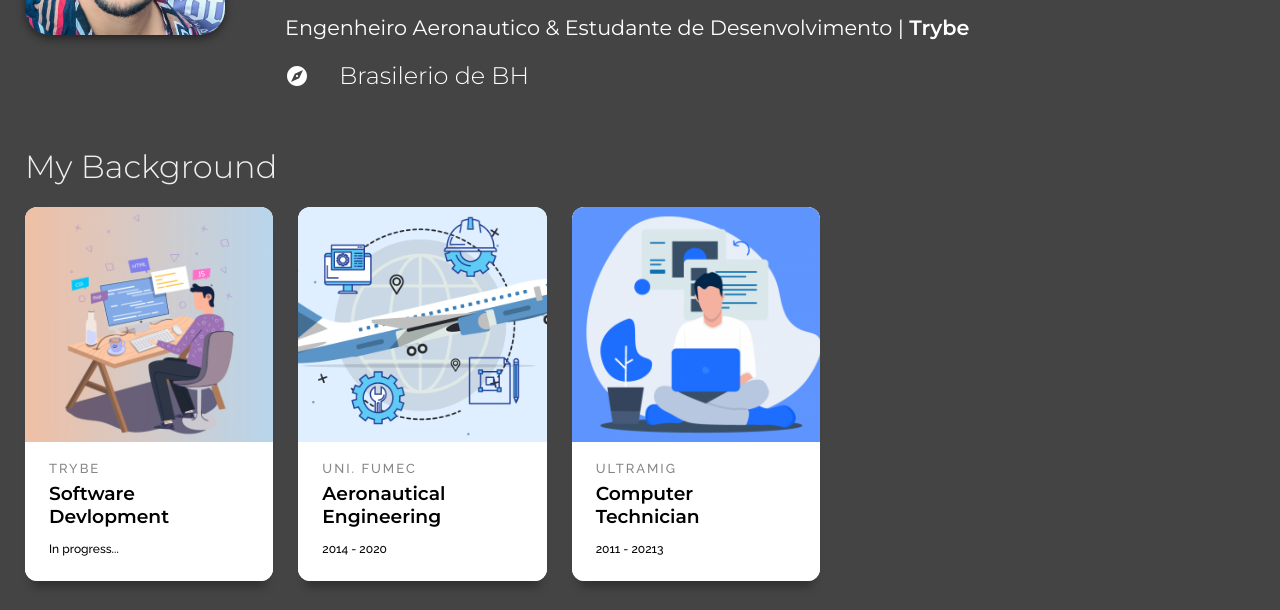
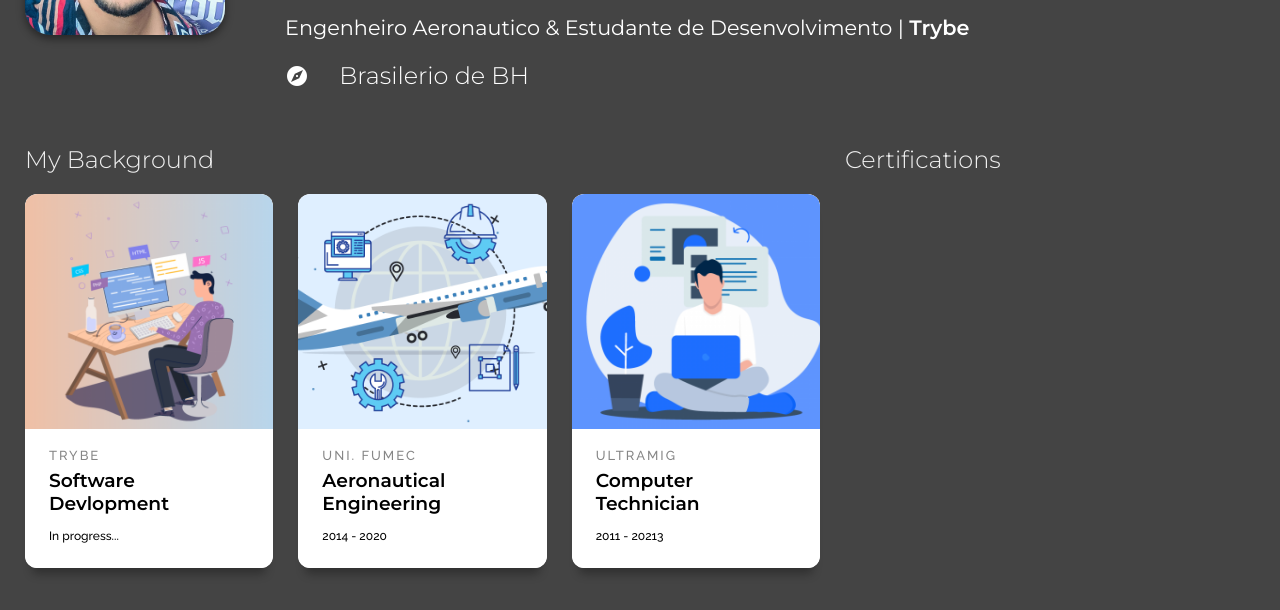
Before and after one commit to caiolmf/caiolmf.github.io, a plain HTML site: page index.html in a window 1280 px wide. Shown: the part 190-800 px from the top of the page. Drawn offline with Linux system fonts and the light colour scheme.

Commit message:
Add certification section on profile

```diff
--- a/css/main.css
+++ b/css/main.css
@@ -17,6 +17,11 @@ body {
 
 #main {
     margin: 25px;
+}
+
+.container {
+    max-width: 100%;
+    float: left;
 }
 
 .photo {
--- a/index.html
+++ b/index.html
@@ -44,6 +44,7 @@
             </div>
         </div>
         <div id="profile-content">
+            <section class="container">
                 <h1 class="text-300">
                     My Background
                 </h1>
@@ -79,6 +80,15 @@
                         </div>
                     </div>
                 </section>
+            </section>
+            <section class="containeer">
+                <h1 class="text-300">
+                    Certifications
+                </h1>
+                <section class="cards">
+
+                </section>
+            </section>
         </div>
     </div>
 </body>
```
Lines whose indentation alone changed are shown as unchanged.
